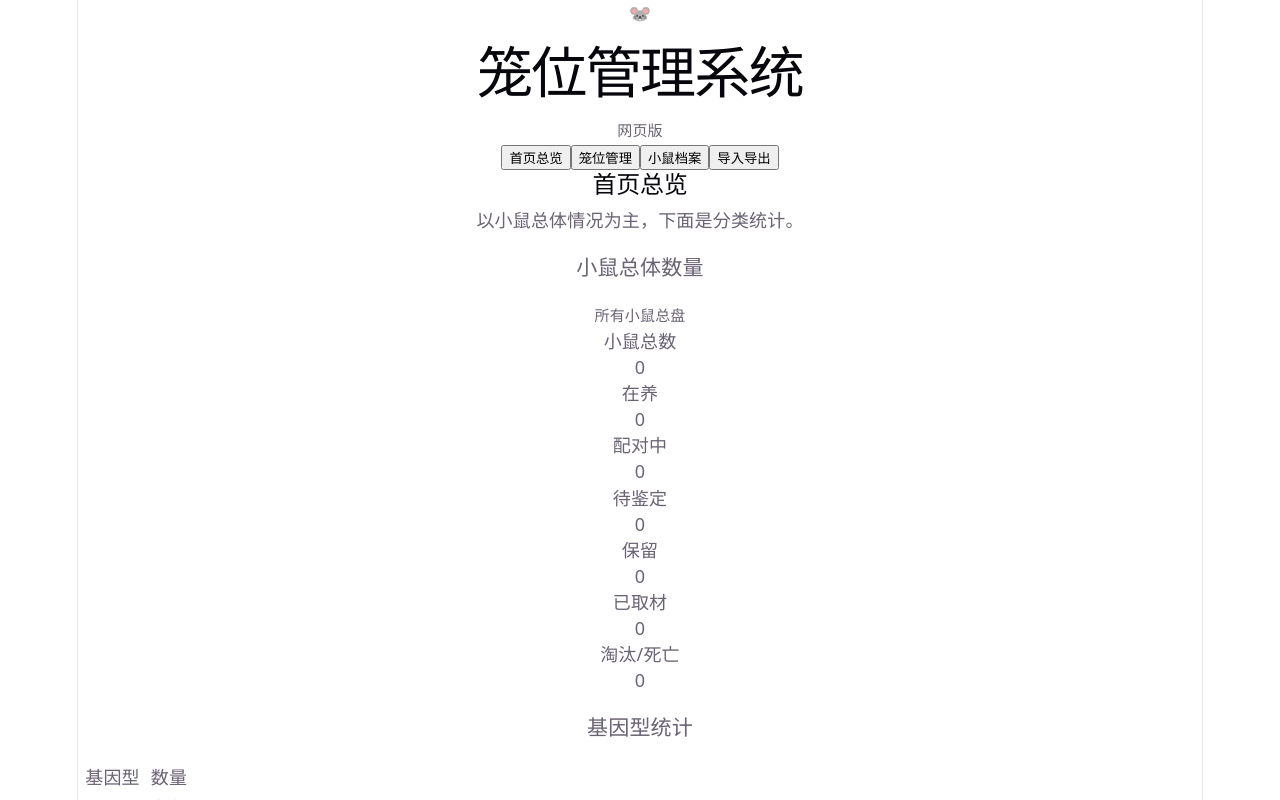
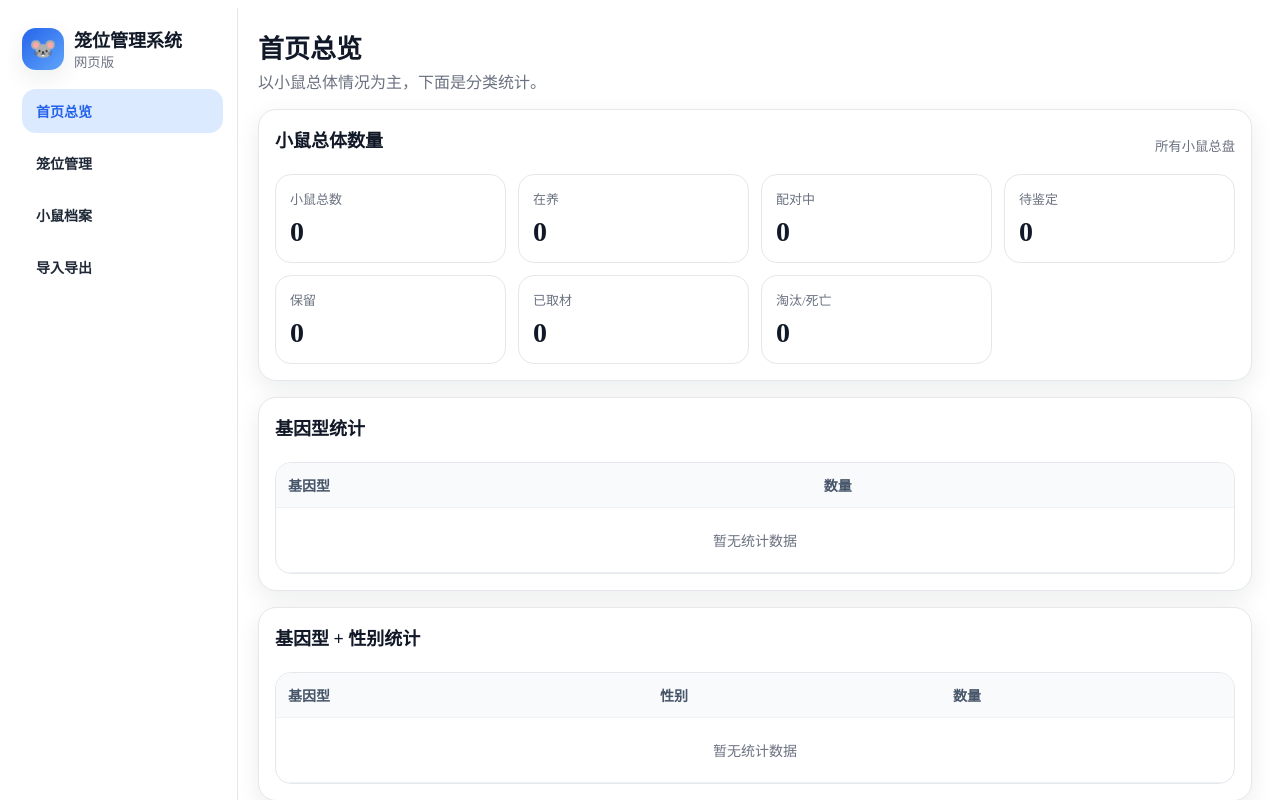
Before and after one commit to graduateedu1021-max/mouse-cage-manager, a React (Vite) app: page / in a window 1280 px wide. Shown: the top 800 px of the page. Built offline with nearby package versions, Linux system fonts and the light colour scheme.

Commit message:
Update index.css

```diff
--- a/src/index.css
+++ b/src/index.css
@@ -1,111 +1,466 @@
 :root {
-  --text: #6b6375;
-  --text-h: #08060d;
-  --bg: #fff;
-  --border: #e5e4e7;
-  --code-bg: #f4f3ec;
-  --accent: #aa3bff;
-  --accent-bg: rgba(170, 59, 255, 0.1);
-  --accent-border: rgba(170, 59, 255, 0.5);
-  --social-bg: rgba(244, 243, 236, 0.5);
-  --shadow:
-    rgba(0, 0, 0, 0.1) 0 10px 15px -3px, rgba(0, 0, 0, 0.05) 0 4px 6px -2px;
+  --bg: #f6f8fc;
+  --card: #ffffff;
+  --line: #e5e7eb;
+  --text: #111827;
+  --muted: #6b7280;
+  --primary: #2563eb;
+  --primary-soft: #dbeafe;
+  --green: #16a34a;
+  --green-soft: #ecfdf5;
+  --orange: #d97706;
+  --orange-soft: #fff7ed;
+  --red: #dc2626;
+  --red-soft: #fef2f2;
+  --pink: #be185d;
+  --pink-soft: #fce7f3;
+  --shadow: 0 8px 24px rgba(15, 23, 42, 0.08);
+  --radius: 18px;
+}
 
-  --sans: system-ui, 'Segoe UI', Roboto, sans-serif;
-  --heading: system-ui, 'Segoe UI', Roboto, sans-serif;
-  --mono: ui-monospace, Consolas, monospace;
+* {
+  box-sizing: border-box;
+}
 
-  font: 18px/145% var(--sans);
-  letter-spacing: 0.18px;
-  color-scheme: light dark;
+.app {
+  display: flex;
+  min-height: 100vh;
   color: var(--text);
-  background: var(--bg);
-  font-synthesis: none;
-  text-rendering: optimizeLegibility;
-  -webkit-font-smoothing: antialiased;
-  -moz-osx-font-smoothing: grayscale;
+}
 
-  @media (max-width: 1024px) {
-    font-size: 16px;
+.sidebar {
+  width: 230px;
+  background: #fff;
+  border-right: 1px solid var(--line);
+  padding: 18px 14px;
+  position: sticky;
+  top: 0;
+  height: 100vh;
+  overflow: auto;
+  flex-shrink: 0;
+}
+
+.brand {
+  display: flex;
+  gap: 10px;
+  align-items: center;
+  margin-bottom: 18px;
+}
+
+.brand-icon {
+  width: 42px;
+  height: 42px;
+  border-radius: 14px;
+  background: linear-gradient(135deg, #2563eb, #60a5fa);
+  color: #fff;
+  display: flex;
+  align-items: center;
+  justify-content: center;
+  font-size: 22px;
+  box-shadow: var(--shadow);
+}
+
+.brand h1 {
+  margin: 0;
+  font-size: 18px;
+}
+
+.brand small {
+  color: var(--muted);
+}
+
+.nav {
+  display: flex;
+  flex-direction: column;
+  gap: 8px;
+}
+
+.nav-btn {
+  text-align: left;
+  border: none;
+  background: transparent;
+  padding: 12px 14px;
+  border-radius: 14px;
+  cursor: pointer;
+  font-size: 14px;
+  color: #1f2937;
+  transition: 0.2s;
+}
+
+.nav-btn.active,
+.nav-btn:hover {
+  background: var(--primary-soft);
+  color: var(--primary);
+  font-weight: 700;
+}
+
+.main {
+  flex: 1;
+  padding: 20px;
+  min-width: 0;
+}
+
+.page {
+  display: block;
+}
+
+.topbar {
+  margin-bottom: 16px;
+}
+
+.topbar h2 {
+  margin: 0 0 4px;
+  font-size: 26px;
+}
+
+.topbar p {
+  margin: 0;
+  color: var(--muted);
+}
+
+.stack {
+  display: flex;
+  flex-direction: column;
+  gap: 16px;
+}
+
+.card {
+  background: var(--card);
+  border: 1px solid var(--line);
+  border-radius: var(--radius);
+  box-shadow: var(--shadow);
+  padding: 16px;
+}
+
+.card h3 {
+  margin: 0 0 12px;
+  font-size: 18px;
+}
+
+.stats {
+  display: grid;
+  grid-template-columns: repeat(4, minmax(0, 1fr));
+  gap: 12px;
+}
+
+.stat {
+  border: 1px solid var(--line);
+  border-radius: 16px;
+  padding: 14px;
+  background: #fff;
+}
+
+.stat .label {
+  font-size: 13px;
+  color: var(--muted);
+  margin-bottom: 8px;
+}
+
+.stat .value {
+  font-size: 28px;
+  font-weight: 800;
+}
+
+.section-title {
+  display: flex;
+  align-items: center;
+  justify-content: space-between;
+  gap: 8px;
+  margin-bottom: 10px;
+}
+
+.section-title small {
+  color: var(--muted);
+}
+
+.vertical-panels {
+  display: flex;
+  flex-direction: column;
+  gap: 16px;
+}
+
+.table-wrap {
+  overflow: auto;
+  border: 1px solid var(--line);
+  border-radius: 16px;
+  background: #fff;
+}
+
+table {
+  width: 100%;
+  border-collapse: collapse;
+  min-width: 900px;
+}
+
+th,
+td {
+  padding: 12px;
+  border-bottom: 1px solid #eef2f7;
+  text-align: left;
+  font-size: 14px;
+  vertical-align: top;
+}
+
+th {
+  background: #f8fafc;
+  color: #475569;
+}
+
+tr:hover td {
+  background: #fbfdff;
+}
+
+.form-grid {
+  display: grid;
+  grid-template-columns: repeat(2, minmax(0, 1fr));
+  gap: 12px;
+}
+
+.field {
+  display: flex;
+  flex-direction: column;
+  gap: 6px;
+}
+
+.field label {
+  font-size: 13px;
+  color: #374151;
+  font-weight: 700;
+}
+
+.field input,
+.field select,
+.field textarea {
+  padding: 11px 12px;
+  border: 1px solid var(--line);
+  border-radius: 14px;
+  font-size: 14px;
+  background: #fff;
+  outline: none;
+  color: #111827;
+}
+
+.field textarea {
+  min-height: 90px;
+  resize: vertical;
+}
+
+.field.full {
+  grid-column: 1 / -1;
+}
+
+.actions {
+  display: flex;
+  flex-wrap: wrap;
+  gap: 10px;
+  margin-top: 14px;
+}
+
+button,
+.fake-file-btn {
+  border: none;
+  border-radius: 14px;
+  padding: 10px 14px;
+  cursor: pointer;
+  font-size: 14px;
+  font-weight: 700;
+  text-decoration: none;
+}
+
+.btn-primary {
+  background: #2563eb;
+  color: #fff;
+}
+
+.btn-light {
+  background: #fff;
+  border: 1px solid var(--line);
+  color: #111827;
+}
+
+.btn-danger {
+  background: #dc2626;
+  color: #fff;
+}
+
+.chips {
+  display: flex;
+  flex-wrap: wrap;
+  gap: 8px;
+}
+
+.tag {
+  display: inline-flex;
+  align-items: center;
+  padding: 4px 10px;
+  border-radius: 999px;
+  font-size: 12px;
+  font-weight: 700;
+  background: #eef2ff;
+  color: #3730a3;
+}
+
+.tag.green {
+  background: var(--green-soft);
+  color: #166534;
+}
+
+.tag.orange {
+  background: var(--orange-soft);
+  color: #9a3412;
+}
+
+.tag.red {
+  background: var(--red-soft);
+  color: #991b1b;
+}
+
+.sex-tag {
+  display: inline-flex;
+  align-items: center;
+  justify-content: center;
+  min-width: 38px;
+  padding: 4px 10px;
+  border-radius: 999px;
+  font-size: 12px;
+  font-weight: 800;
+}
+
+.sex-male {
+  background: #dbeafe;
+  color: #1d4ed8;
+}
+
+.sex-female {
+  background: #fce7f3;
+  color: #be185d;
+}
+
+.cage-grid {
+  display: grid;
+  grid-template-columns: repeat(3, minmax(0, 1fr));
+  gap: 14px;
+}
+
+.cage-card {
+  border: 1px solid var(--line);
+  border-radius: 16px;
+  padding: 14px;
+  background: #fff;
+  box-shadow: var(--shadow);
+  display: flex;
+  flex-direction: column;
+  gap: 10px;
+}
+
+.cage-card .title {
+  display: flex;
+  align-items: center;
+  justify-content: space-between;
+  gap: 8px;
+}
+
+.cage-card h4 {
+  margin: 0;
+  font-size: 18px;
+}
+
+.meta {
+  display: flex;
+  flex-direction: column;
+  gap: 6px;
+  color: #374151;
+  font-size: 14px;
+}
+
+.muted {
+  color: var(--muted);
+}
+
+.empty {
+  padding: 22px;
+  text-align: center;
+  color: var(--muted);
+}
+
+.toolbar {
+  display: flex;
+  flex-wrap: wrap;
+  gap: 10px;
+}
+
+.filters {
+  display: grid;
+  grid-template-columns: repeat(2, minmax(0, 1fr));
+  gap: 12px;
+}
+
+.filters-4 {
+  grid-template-columns: repeat(4, minmax(0, 1fr));
+}
+
+.toast {
+  position: fixed;
+  right: 20px;
+  bottom: 20px;
+  background: #111827;
+  color: #fff;
+  padding: 12px 16px;
+  border-radius: 14px;
+  opacity: 0;
+  transform: translateY(8px);
+  transition: 0.25s;
+  pointer-events: none;
+  z-index: 999;
+}
+
+.toast.show {
+  opacity: 1;
+  transform: translateY(0);
+}
+
+.mt14 {
+  margin-top: 14px;
+}
+
+.full-span {
+  grid-column: 1 / -1;
+}
+
+@media (max-width: 1100px) {
+  .stats {
+    grid-template-columns: repeat(2, minmax(0, 1fr));
+  }
+
+  .cage-grid {
+    grid-template-columns: 1fr 1fr;
+  }
+
+  .filters-4 {
+    grid-template-columns: repeat(2, minmax(0, 1fr));
   }
 }
 
-@media (prefers-color-scheme: dark) {
-  :root {
-    --text: #9ca3af;
-    --text-h: #f3f4f6;
-    --bg: #16171d;
-    --border: #2e303a;
-    --code-bg: #1f2028;
-    --accent: #c084fc;
-    --accent-bg: rgba(192, 132, 252, 0.15);
-    --accent-border: rgba(192, 132, 252, 0.5);
-    --social-bg: rgba(47, 48, 58, 0.5);
-    --shadow:
-      rgba(0, 0, 0, 0.4) 0 10px 15px -3px, rgba(0, 0, 0, 0.25) 0 4px 6px -2px;
+@media (max-width: 860px) {
+  .app {
+    display: block;
   }
 
-  #social .button-icon {
-    filter: invert(1) brightness(2);
+  .sidebar {
+    position: relative;
+    height: auto;
+    width: auto;
+  }
+
+  .main {
+    padding: 14px;
+  }
+
+  .stats,
+  .form-grid,
+  .filters,
+  .filters-4,
+  .cage-grid {
+    grid-template-columns: 1fr;
   }
 }
-
-body {
-  margin: 0;
-}
-
-#root {
-  width: 1126px;
-  max-width: 100%;
-  margin: 0 auto;
-  text-align: center;
-  border-inline: 1px solid var(--border);
-  min-height: 100svh;
-  display: flex;
-  flex-direction: column;
-  box-sizing: border-box;
-}
-
-h1,
-h2 {
-  font-family: var(--heading);
-  font-weight: 500;
-  color: var(--text-h);
-}
-
-h1 {
-  font-size: 56px;
-  letter-spacing: -1.68px;
-  margin: 32px 0;
-  @media (max-width: 1024px) {
-    font-size: 36px;
-    margin: 20px 0;
-  }
-}
-h2 {
-  font-size: 24px;
-  line-height: 118%;
-  letter-spacing: -0.24px;
-  margin: 0 0 8px;
-  @media (max-width: 1024px) {
-    font-size: 20px;
-  }
-}
-p {
-  margin: 0;
-}
-
-code,
-.counter {
-  font-family: var(--mono);
-  display: inline-flex;
-  border-radius: 4px;
-  color: var(--text-h);
-}
-
-code {
-  font-size: 15px;
-  line-height: 135%;
-  padding: 4px 8px;
-  background: var(--code-bg);
-}
```
